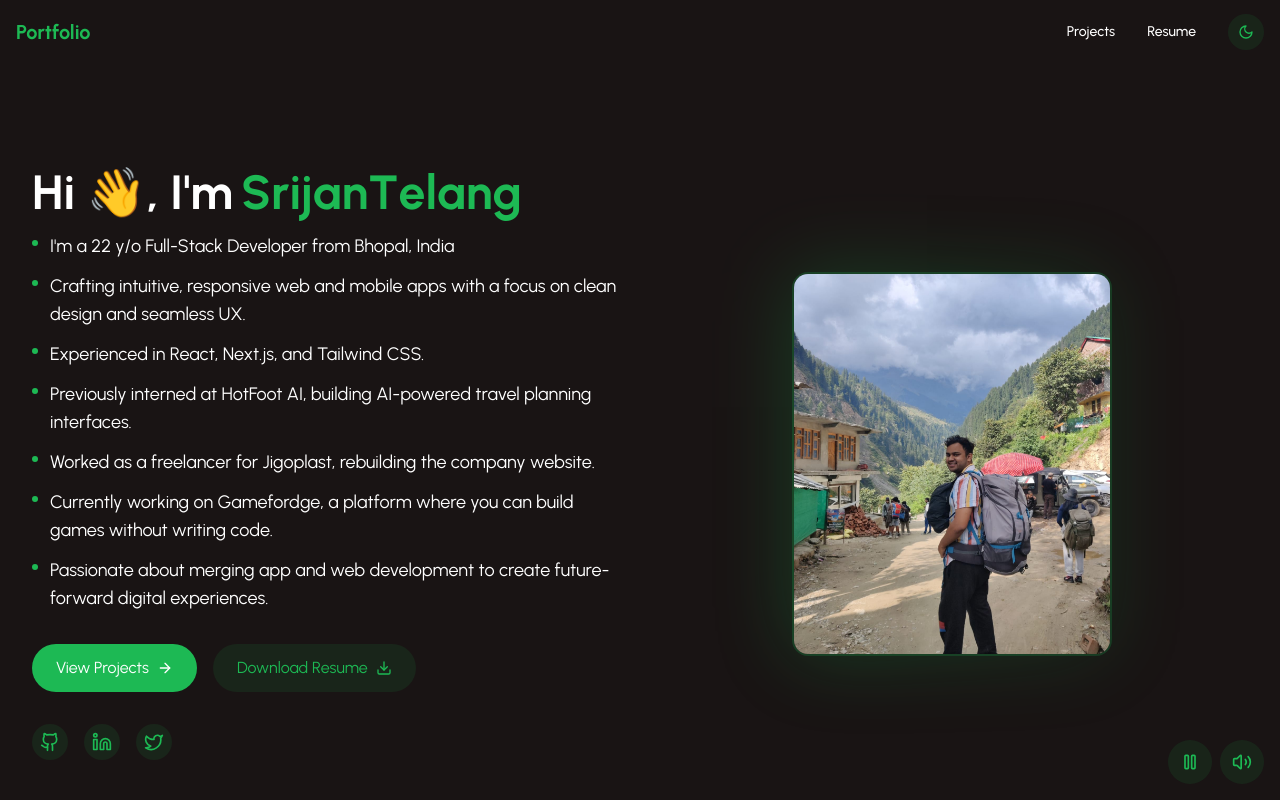
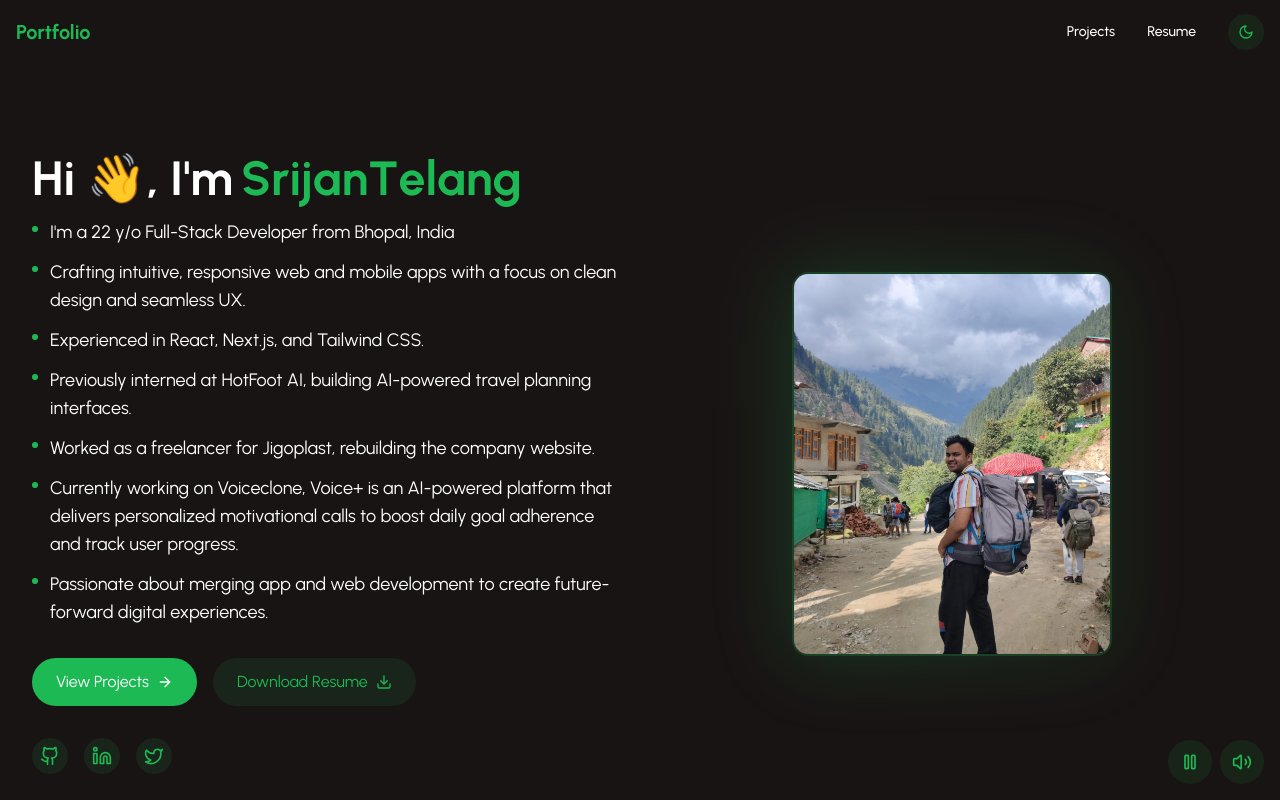
Before and after one commit to srijantelang-work/Portfolio, a Next.js app: page / in a window 1280 px wide. Shown: the top 800 px of the page. Built offline with nearby package versions, Linux system fonts and the light colour scheme.

Commit message:
herosection

```diff
--- a/src/components/Hero.tsx
+++ b/src/components/Hero.tsx
@@ -12,7 +12,7 @@ const bulletPoints = [
   "Experienced in React, Next.js, and Tailwind CSS.",
   "Previously interned at HotFoot AI, building AI-powered travel planning interfaces.",
   "Worked as a freelancer for Jigoplast, rebuilding the company website.",
-  "Currently working on Gamefordge, a platform where you can build games without writing code.",
+  "Currently working on Voiceclone, Voice+ is an AI-powered platform that delivers personalized motivational calls to boost daily goal adherence and track user progress.",
   "Passionate about merging app and web development to create future-forward digital experiences.",
   ]
 
```
